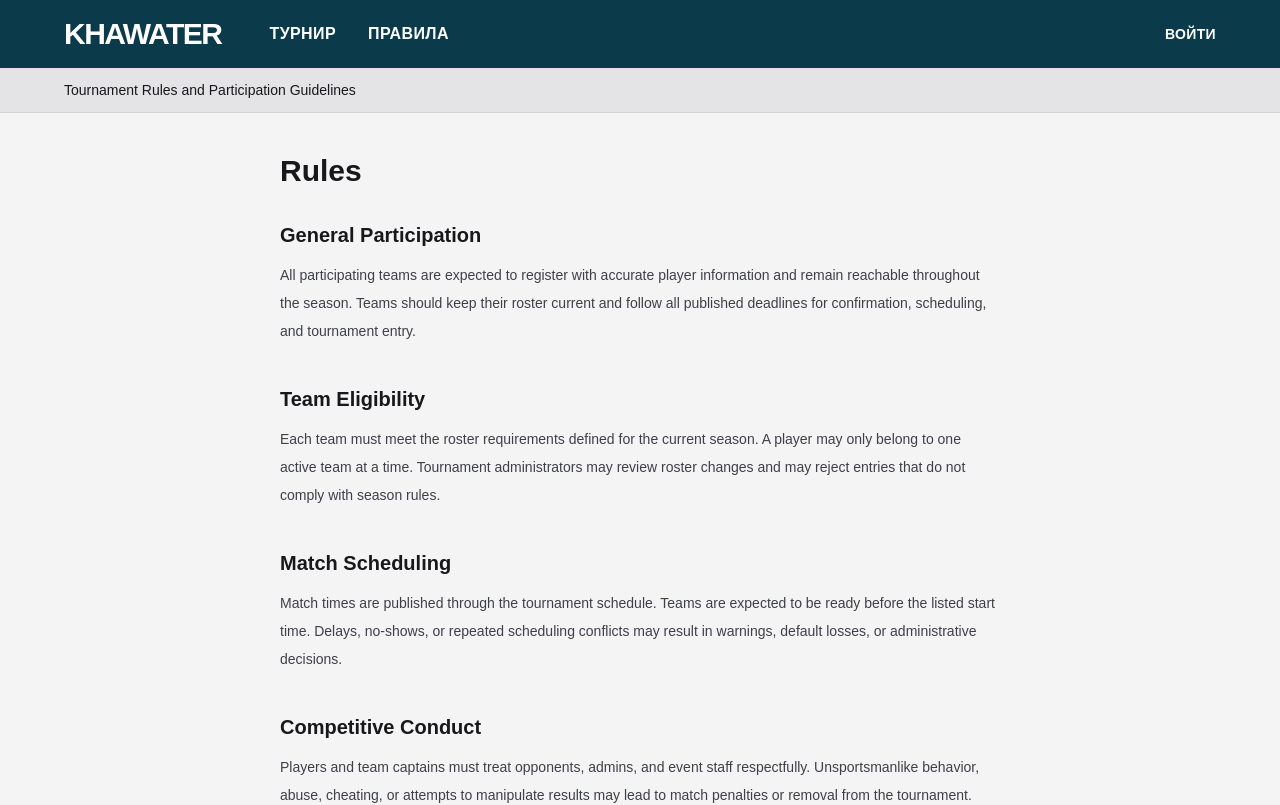
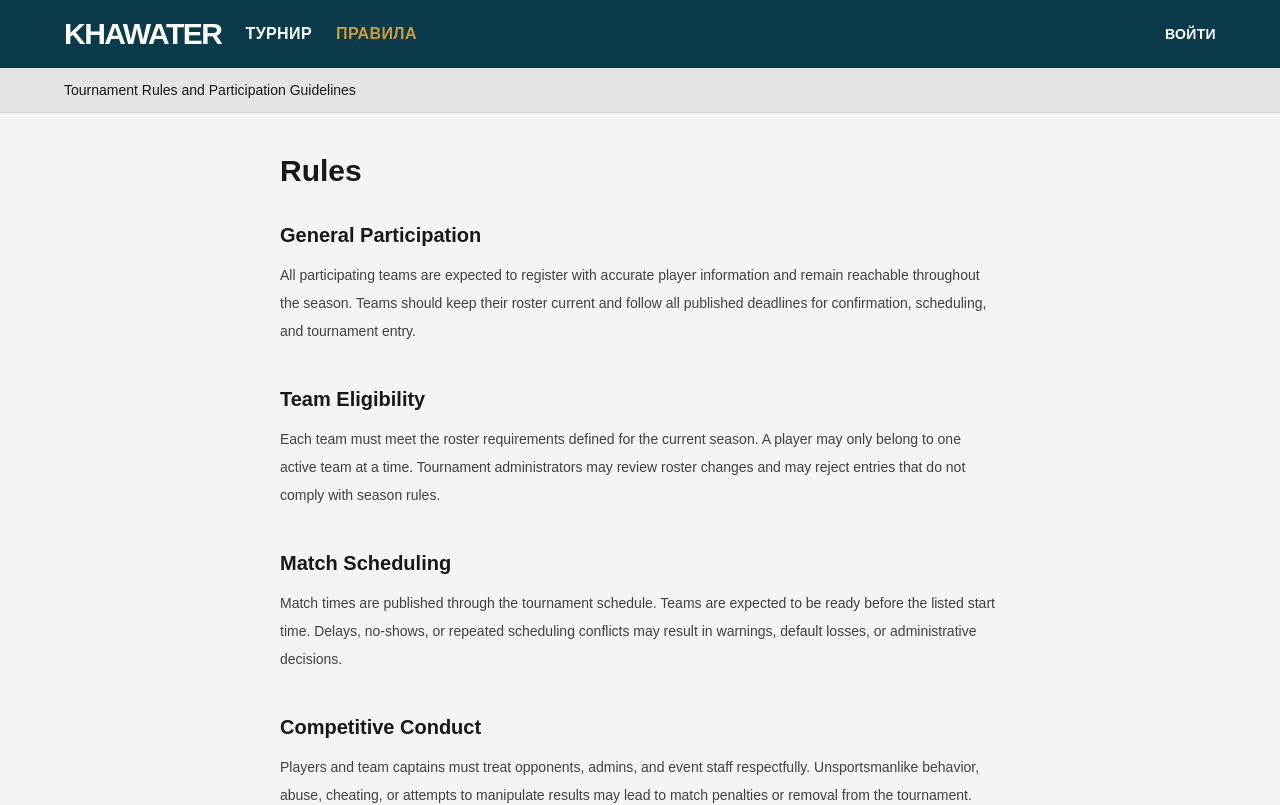
Before and after one commit to kyahoo/Khawater-Q1-2026, a Next.js app: page /rules in a window 1280 px wide. Shown: the top 805 px of the page. Built offline with nearby package versions, Linux system fonts and the light colour scheme; no server answers.

Commit message:
fix: align navigation layout and implement dynamic active states

```diff
--- a/components/site-header.tsx
+++ b/components/site-header.tsx
@@ -2,10 +2,11 @@
 
 import { useEffect, useState } from "react";
 import Link from "next/link";
-import { useRouter } from "next/navigation";
+import { usePathname, useRouter } from "next/navigation";
 import { getSupabaseBrowserClient } from "@/lib/supabase/client";
 
 export function SiteHeader() {
+  const pathname = usePathname();
   const router = useRouter();
   const [hasSession, setHasSession] = useState<boolean | null>(null);
   const [isSigningOut, setIsSigningOut] = useState(false);
@@ -46,10 +47,22 @@ export function SiteHeader() {
     }
   }
 
+  function isActivePath(href: string) {
+    return pathname === href || pathname.startsWith(`${href}/`);
+  }
+
+  function navLinkClass(href: string) {
+    return `inline-flex items-center justify-center text-sm uppercase tracking-wide transition-colors touch-manipulation md:text-base ${
+      isActivePath(href)
+        ? "font-bold text-[#CD9C3E]"
+        : "font-bold text-white hover:text-gray-300"
+    }`;
+  }
+
   return (
-    <header className="sticky top-0 z-50 flex w-full items-center justify-between bg-khawater-blue px-8 py-4">
-      <div className="mx-auto flex w-full max-w-6xl items-center justify-between">
-        <div className="relative z-10 flex items-center gap-12">
+    <header className="sticky top-0 z-50 flex w-full flex-row items-center justify-between bg-khawater-blue px-8 py-4">
+      <div className="mx-auto flex w-full max-w-6xl flex-row items-center justify-between">
+        <div className="relative z-10 flex items-center gap-6">
         <Link
           href="/tournament"
           className="inline-flex items-center justify-center text-2xl font-extrabold uppercase tracking-tighter text-white touch-manipulation md:text-3xl"
@@ -57,16 +70,16 @@ export function SiteHeader() {
           Khawater
         </Link>
 
-          <nav className="relative z-10 flex items-center gap-8">
+          <nav className="relative z-10 flex items-center gap-6">
             <Link
               href="/tournament"
-              className="inline-flex items-center justify-center text-sm font-bold uppercase tracking-wide text-white transition-colors touch-manipulation hover:text-[#CD9C3E] md:text-base"
+              className={navLinkClass("/tournament")}
             >
               Турнир
             </Link>
             <Link
               href="/rules"
-              className="inline-flex items-center justify-center text-sm font-bold uppercase tracking-wide text-white transition-colors touch-manipulation hover:text-[#CD9C3E] md:text-base"
+              className={navLinkClass("/rules")}
             >
               Правила
             </Link>
@@ -80,13 +93,13 @@ export function SiteHeader() {
             <div className="flex items-center gap-6">
               <Link
                 href="/matches"
-                className="inline-flex w-fit shrink-0 items-center justify-center text-sm font-bold uppercase tracking-wide text-[#CD9C3E] transition-colors touch-manipulation hover:text-[#e0b154] md:text-base"
+                className={navLinkClass("/matches")}
               >
                 Мои матчи
               </Link>
               <Link
                 href="/profile"
-                className="inline-flex w-fit items-center justify-center text-sm font-bold uppercase tracking-wide text-[#FFFFFF] transition-colors touch-manipulation hover:text-[#CD9C3E]"
+                className={navLinkClass("/profile")}
               >
                 Профиль
               </Link>
```
